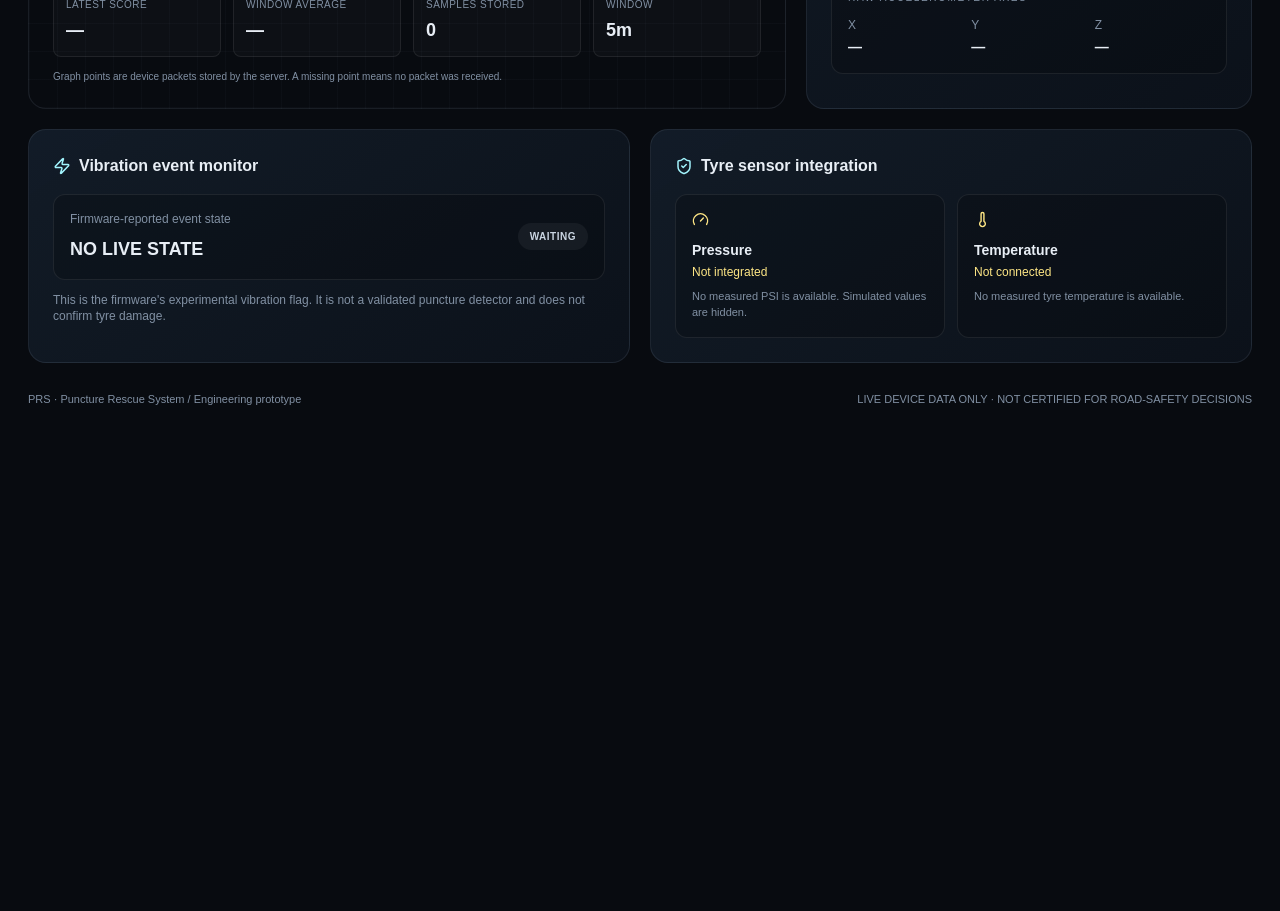
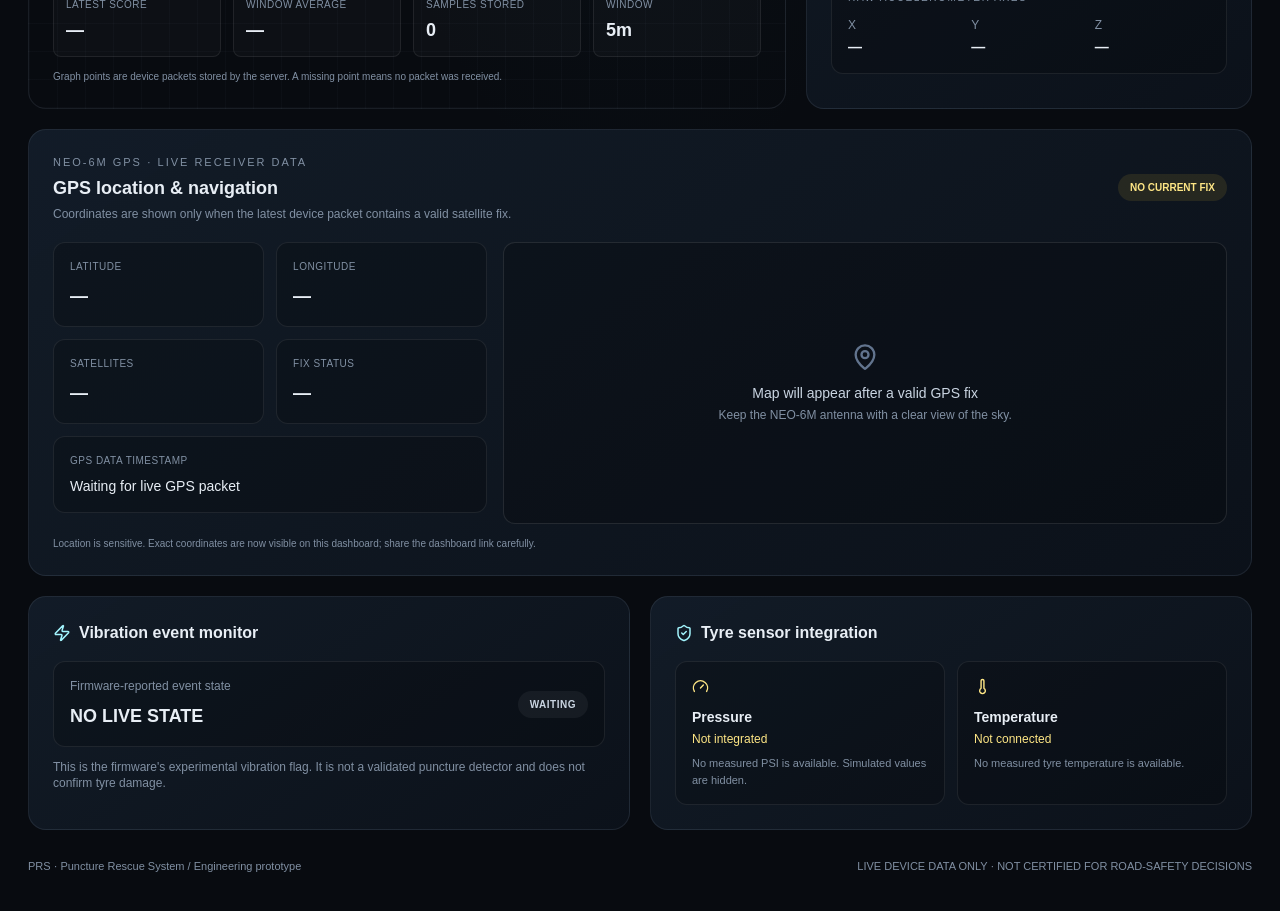
Before and after one commit to devanshshukla-3004/PRS-LIVE-DASHBOARD, a Next.js app: page / in a window 1280 px wide. Shown: the part 920-1831 px from the top of the page. Before the commit the page ends 1383 px from the top, so only its background shows below. Built offline with nearby package versions, Linux system fonts and the light colour scheme.

Commit message:
feat: add live GPS coordinates and map to dashboard

```diff
--- a/app/page.tsx
+++ b/app/page.tsx
@@ -21,7 +21,7 @@ type LiveSnapshot = {
     uptimeSeconds: number;
     receivedAt: string;
     mpu: { connected: boolean; ax: number; ay: number; az: number; vibrationScore: number; eventActive: boolean };
-    gps: { fix: boolean; satellites: number };
+    gps: { fix: boolean; satellites: number; latitude: number | null; longitude: number | null };
     pressure: { connected: boolean; psi: number | null; simulated: boolean };
     temperature: { connected: boolean; celsius: number | null };
   };
@@ -188,6 +188,30 @@ export default function Home() {
         </section>
       </div>
 
+
+      <section className="panel mt-5 p-5 sm:p-6">
+        <div className="flex flex-wrap items-center justify-between gap-3">
+          <div><p className="text-[11px] tracking-[.18em] muted">NEO-6M GPS · LIVE RECEIVER DATA</p><h2 className="mt-1 text-lg font-semibold">GPS location & navigation</h2><p className="mt-1 text-xs muted">Coordinates are shown only when the latest device packet contains a valid satellite fix.</p></div>
+          <span className={"rounded-full px-3 py-1.5 text-[10px] font-semibold " + (fresh && telemetry?.gps.fix && telemetry.gps.latitude !== null && telemetry.gps.longitude !== null ? "bg-emerald-300/10 text-emerald-200" : "bg-amber-300/10 text-amber-200")}>{fresh && telemetry?.gps.fix ? "SATELLITE FIX" : "NO CURRENT FIX"}</span>
+        </div>
+        <div className="mt-5 grid gap-4 lg:grid-cols-[.9fr_1.5fr]">
+          <div className="grid grid-cols-2 gap-3 content-start">
+            <div className="rounded-xl border border-white/8 bg-black/20 p-4"><p className="text-[10px] uppercase tracking-wider muted">Latitude</p><p className="mt-2 break-all text-lg font-semibold tabular-nums">{fresh && telemetry?.gps.fix && telemetry.gps.latitude !== null ? telemetry.gps.latitude.toFixed(6) : "—"}</p></div>
+            <div className="rounded-xl border border-white/8 bg-black/20 p-4"><p className="text-[10px] uppercase tracking-wider muted">Longitude</p><p className="mt-2 break-all text-lg font-semibold tabular-nums">{fresh && telemetry?.gps.fix && telemetry.gps.longitude !== null ? telemetry.gps.longitude.toFixed(6) : "—"}</p></div>
+            <div className="rounded-xl border border-white/8 bg-black/20 p-4"><p className="text-[10px] uppercase tracking-wider muted">Satellites</p><p className="mt-2 text-lg font-semibold">{fresh && telemetry ? telemetry.gps.satellites : "—"}</p></div>
+            <div className="rounded-xl border border-white/8 bg-black/20 p-4"><p className="text-[10px] uppercase tracking-wider muted">Fix status</p><p className="mt-2 text-lg font-semibold">{fresh && telemetry ? telemetry.gps.fix ? "Valid" : "No fix" : "—"}</p></div>
+            <div className="col-span-2 rounded-xl border border-white/8 bg-black/20 p-4"><p className="text-[10px] uppercase tracking-wider muted">GPS data timestamp</p><p className="mt-2 text-sm font-medium">{fresh && telemetry ? new Date(telemetry.receivedAt).toLocaleString() : "Waiting for live GPS packet"}</p></div>
+            {fresh && telemetry?.gps.fix && telemetry.gps.latitude !== null && telemetry.gps.longitude !== null && <a className="col-span-2 text-sm text-cyan-200 underline underline-offset-4" href={"https://www.google.com/maps?q=" + telemetry.gps.latitude + "," + telemetry.gps.longitude} target="_blank" rel="noreferrer">Open exact live coordinates in Google Maps ↗</a>}
+          </div>
+          <div className="min-h-[280px] overflow-hidden rounded-xl border border-white/10 bg-black/20">
+            {fresh && telemetry?.gps.fix && telemetry.gps.latitude !== null && telemetry.gps.longitude !== null
+              ? <iframe title="Live GPS map" className="h-[300px] w-full border-0" loading="lazy" src={"https://www.openstreetmap.org/export/embed.html?bbox=" + (telemetry.gps.longitude - 0.01) + "%2C" + (telemetry.gps.latitude - 0.01) + "%2C" + (telemetry.gps.longitude + 0.01) + "%2C" + (telemetry.gps.latitude + 0.01) + "&layer=mapnik&marker=" + telemetry.gps.latitude + "%2C" + telemetry.gps.longitude}/>
+              : <div className="flex h-full min-h-[280px] flex-col items-center justify-center px-5 text-center"><MapPin size={28} className="text-slate-500"/><p className="mt-3 text-sm font-medium text-slate-300">Map will appear after a valid GPS fix</p><p className="mt-1 text-xs muted">Keep the NEO-6M antenna with a clear view of the sky.</p></div>}
+          </div>
+        </div>
+        <p className="mt-3 text-[10px] muted">Location is sensitive. Exact coordinates are now visible on this dashboard; share the dashboard link carefully.</p>
+      </section>
+
       <div className="mt-5 grid gap-5 lg:grid-cols-2">
         <section className="panel p-5 sm:p-6">
           <div className="flex items-center gap-2"><Zap size={18} className="text-cyan-200"/><h2 className="font-semibold">Vibration event monitor</h2></div>
```
